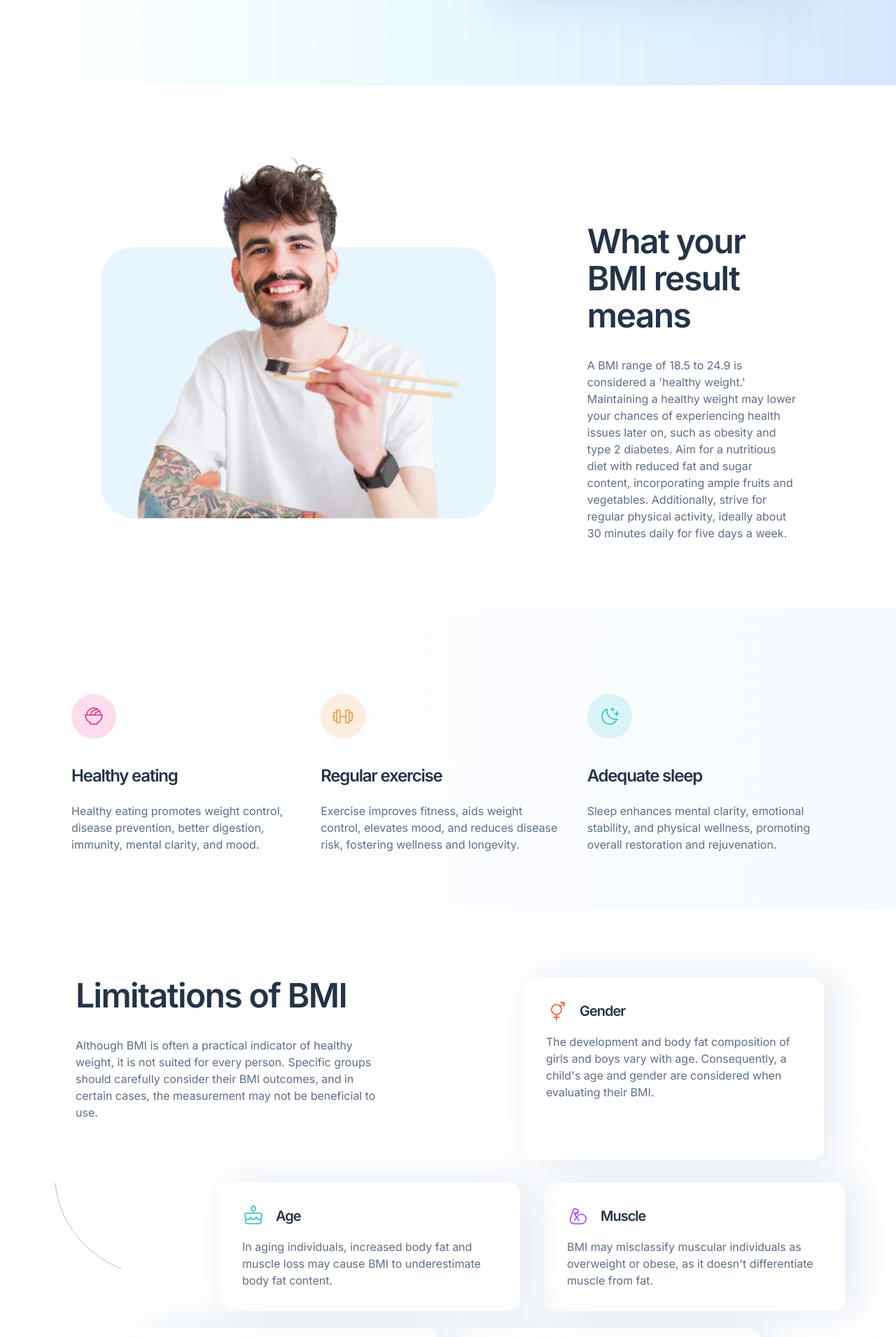
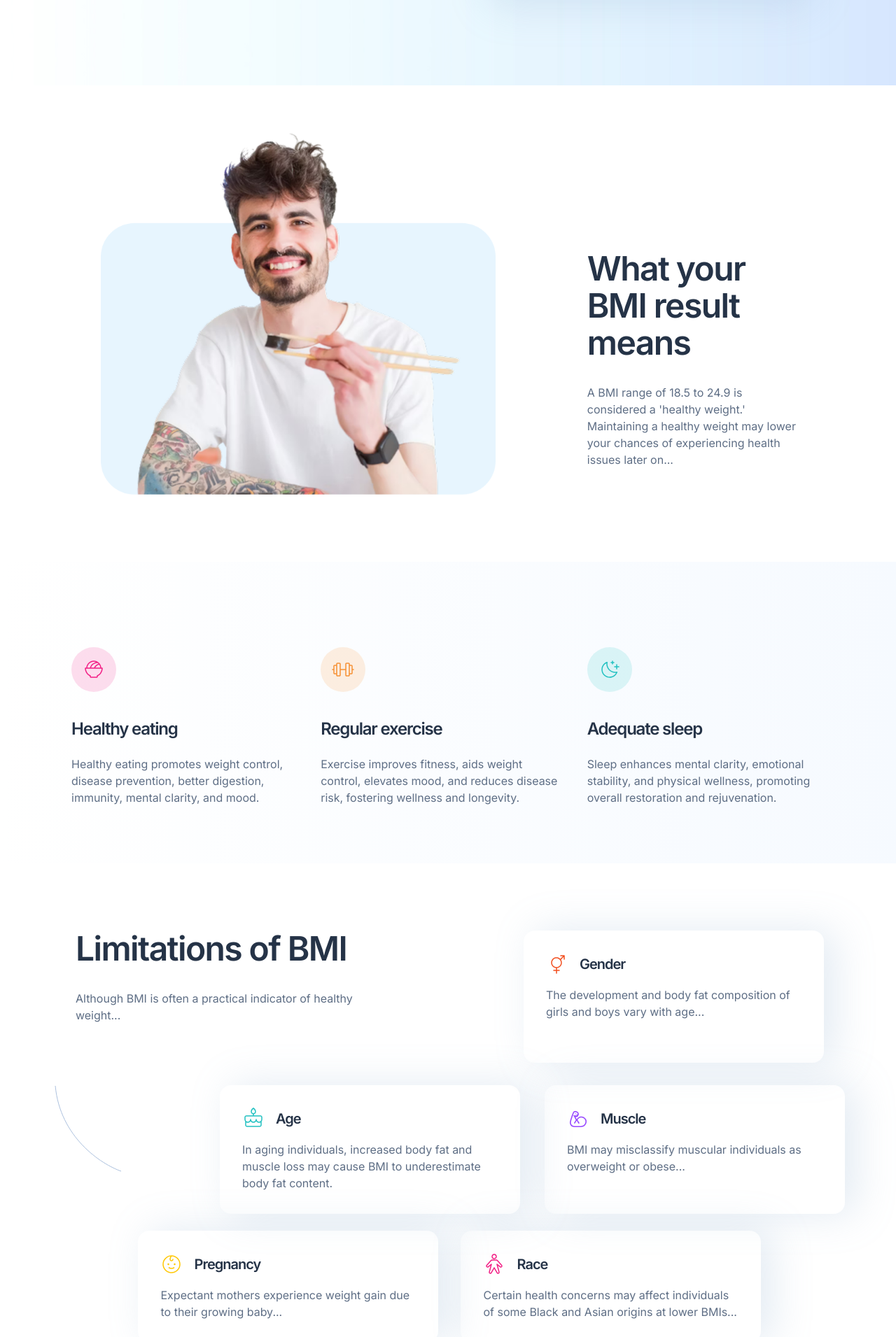
Before and after one commit to Idiru/bmi-calculator, a React (Vite) app: page / in a window 1280 px wide. Shown: the part 720-2631 px from the top of the page at 70% size. Built offline with nearby package versions, Linux system fonts and the light colour scheme.

Commit message:
Animations

```diff
--- a/package.json
+++ b/package.json
@@ -16,6 +16,7 @@
     "@mui/icons-material": "^6.4.5",
     "@mui/material": "^6.4.5",
     "@mui/styled-engine-sc": "^6.4.3",
+    "framer-motion": "^12.5.0",
     "react": "^19.0.0",
     "react-dom": "^19.0.0",
     "styled-components": "^6.1.15"
--- a/src/App.tsx
+++ b/src/App.tsx
@@ -1,136 +1,133 @@
-import './App.css'
-import Navbar from './components/Navbar'
-import Calculator from './components/Calculator'
-import Tips from "./components/Tips/Tips"
-import Limitation from "./components/Limitation/Limitation"
-
+import './App.css';
+import { motion } from "framer-motion";
+import Navbar from './components/Navbar';
+import Calculator from './components/Calculator';
+import Tips from "./components/Tips/Tips";
+import Limitation from "./components/Limitation/Limitation";
 
 function App() {
-
   const tips = [
-    {
-      img: "/pasta.svg",
-      alt: "food",
-      title: "Healthy eating",
-      text: "Healthy eating promotes weight control, disease prevention, better digestion, immunity, mental clarity, and mood."
-    },
-    {
-      img: "/sport.svg",
-      alt: "sport",
-      title: "Regular exercise",
-      text: "Exercise improves fitness, aids weight control, elevates mood, and reduces disease risk, fostering wellness and longevity."
-    },
-    {
-      img: "/sleep.svg",
-      alt: "sleep",
-      title: "Adequate sleep",
-      text: "Sleep enhances mental clarity, emotional stability, and physical wellness, promoting overall restoration and rejuvenation."
-    }
-  ]
+    { img: "/pasta.svg", alt: "food", title: "Healthy eating", text: "Healthy eating promotes weight control, disease prevention, better digestion, immunity, mental clarity, and mood." },
+    { img: "/sport.svg", alt: "sport", title: "Regular exercise", text: "Exercise improves fitness, aids weight control, elevates mood, and reduces disease risk, fostering wellness and longevity." },
+    { img: "/sleep.svg", alt: "sleep", title: "Adequate sleep", text: "Sleep enhances mental clarity, emotional stability, and physical wellness, promoting overall restoration and rejuvenation." }
+  ];
 
   const limitations = [
-    {
-      img: "/gender.svg",
-      alt: "gender",
-      title: "Gender",
-      text: "The development and body fat composition of girls and boys vary with age. Consequently, a child's age and gender are considered when evaluating their BMI."
-    },
-    {
-      img: "/cake.svg",
-      alt: "cake",
-      title: "Age",
-      text: "In aging individuals, increased body fat and muscle loss may cause BMI to underestimate body fat content."
-    },
-    {
-      img: "/muscle.svg",
-      alt: "muscle",
-      title: "Muscle",
-      text: "BMI may misclassify muscular individuals as overweight or obese, as it doesn't differentiate muscle from fat."
-    },
-    {
-      img: "/baby.svg",
-      alt: "baby",
-      title: "Pregnancy",
-      text: "Expectant mothers experience weight gain due to their growing baby. Maintaining a healthy pre-pregnancy BMI is advisable to minimise health risks for both mother and child."
-    },
-    {
-      img: "/human.svg",
-      alt: "human",
-      title: "Race",
-      text: "Certain health concerns may affect individuals of some Black and Asian origins at lower BMIs than others. To learn more, it is advised to discuss this with your GP or practice nurse."
-    },
-  ]
-
-  const [img, alt, title, text ] = limitations
+    { img: "/gender.svg", alt: "gender", title: "Gender", text: "The development and body fat composition of girls and boys vary with age. Consequently, a child's age and gender are considered when evaluating their BMI." },
+    { img: "/cake.svg", alt: "cake", title: "Age", text: "In aging individuals, increased body fat and muscle loss may cause BMI to underestimate body fat content." },
+    { img: "/muscle.svg", alt: "muscle", title: "Muscle", text: "BMI may misclassify muscular individuals as overweight or obese, as it doesn't differentiate muscle from fat." },
+    { img: "/baby.svg", alt: "baby", title: "Pregnancy", text: "Expectant mothers experience weight gain due to their growing baby. Maintaining a healthy pre-pregnancy BMI is advisable to minimise health risks for both mother and child." },
+    { img: "/human.svg", alt: "human", title: "Race", text: "Certain health concerns may affect individuals of some Black and Asian origins at lower BMIs than others. To learn more, it is advised to discuss this with your GP or practice nurse." },
+  ];
 
   return (
     <>
-      <div className='hero'>
+      <motion.div className='hero'
+        initial={{ opacity: 0 }}
+        animate={{ opacity: 1 }}
+        transition={{ duration: 1 }}
+        viewport={{ once: true }}
+      >
         <div className='container-bcg'>
-
           <Navbar />
           <div className='container-hero'>
             <div className='container-content'>
-              <h1>Body Mass
-                Index Calculator</h1>
-              <p>Better understand your weight in relation to your height using our body mass index (BM) calculator. While BMI is not the sole determinant of a healthy weight, it offers a valuable starting point to evaluate your overall health and well-being.</p>
+              <motion.h1 initial={{ opacity: 0, y: -20 }} animate={{ opacity: 1, y: 0 }} transition={{ duration: 0.8 }}>
+                Body Mass Index Calculator
+              </motion.h1>
+              <motion.p initial={{ opacity: 0, y: 20 }} animate={{ opacity: 1, y: 0 }} transition={{ duration: 1 }}>
+                Better understand your weight in relation to your height using our body mass index (BMI) calculator...
+              </motion.p>
             </div>
             <Calculator />
           </div>
         </div>
-
-      </div>
-      <div className='container-section-2'>
+      </motion.div>
+      <motion.div className='container-section-2'
+        initial={{ opacity: 0 }}
+        whileInView={{ opacity: 1 }}
+        transition={{ duration: 1 }}
+        viewport={{ once: true }}
+      >
         <div className='container-items'>
-          <img src="/sushi-man.png" alt="sushi" />
+          <motion.img
+            src="/sushi-man.png" alt="sushi"
+            initial={{ scale: 0.8, opacity: 0 }}
+            whileInView={{ scale: 1, opacity: 1 }}
+            transition={{ duration: 0.8 }}
+            viewport={{ once: true }}
+          />
           <div className='section-2-content'>
-            <h2>What your BMI result means</h2>
-            <p>A BMI range of 18.5 to 24.9 is considered a 'healthy weight.' Maintaining a healthy weight may lower your chances of experiencing health issues later on, such as obesity and type 2 diabetes. Aim for a nutritious diet with reduced fat and sugar content, incorporating ample fruits and vegetables. Additionally, strive for regular physical activity, ideally about 30 minutes daily for five days a week.</p>
+            <motion.h2
+              initial={{ opacity: 0, y: -20 }}
+              whileInView={{ opacity: 1, y: 0 }}
+              transition={{ duration: 0.8 }}
+              viewport={{ once: true }}
+            >
+              What your BMI result means
+            </motion.h2>
+            <p>A BMI range of 18.5 to 24.9 is considered a 'healthy weight.' Maintaining a healthy weight may lower your chances of experiencing health issues later on...</p>
           </div>
         </div>
-      </div>
-      <div className='container-section-3'>
-        {
-          tips.map((tip) => {
-            return <Tips img={tip.img} alt={tip.alt} title={tip.title} text={tip.text} />
-          })
-        }
-      </div>
-      <div className='container-section-4 mobile'>
-        <h2>Limitations of BMI</h2>
-        <p className='section-4-text'>Although BMI is often a practical indicator of healthy weight, it is not suited for every person. Specific groups should carefully consider their BMI outcomes, and in certain cases, the measurement may not be beneficial to use.</p>
+      </motion.div>
+
+      <motion.div className='container-section-3'
+        initial={{ opacity: 0, y: 20 }}
+        whileInView={{ opacity: 1, y: 0 }}
+        transition={{ duration: 0.8 }}
+        viewport={{ once: true }}
+      >
+        {tips.map((tip, index) => (
+          <motion.div key={index} initial={{ opacity: 0, scale: 0.8 }} whileInView={{ opacity: 1, scale: 1 }} transition={{ duration: 0.6, delay: index * 0.1 }} viewport={{ once: true }} >
+            <Tips img={tip.img} alt={tip.alt} title={tip.title} text={tip.text} />
+          </motion.div>
+        ))}
+      </motion.div>
+      <motion.div className='container-section-4 mobile' initial={{ opacity: 0 }} whileInView={{ opacity: 1 }} transition={{ duration: 1 }} viewport={{ once: true }} >
+        <motion.h2 initial={{ opacity: 0, y: -20 }} whileInView={{ opacity: 1, y: 0 }} transition={{ duration: 0.8 }} viewport={{ once: true }} >
+          Limitations of BMI
+        </motion.h2>
+        <motion.p className='section-4-text' initial={{ opacity: 0, y: 20 }} whileInView={{ opacity: 1, y: 0 }} transition={{ duration: 1 }} viewport={{ once: true }} >
+          Although BMI is often a practical indicator of healthy weight...
+        </motion.p>
         <div className='container-limitations'>
-          {
-            limitations.map((limitation) => {
-              return <Limitation img={limitation.img} alt={limitation.alt} title={limitation.title} text={limitation.text} />
-            })
-          }
+          {limitations.map((limitation, index) => (
+            <motion.div key={index} initial={{ opacity: 0, y: 30 }} whileInView={{ opacity: 1, y: 0 }} transition={{ duration: 0.8, delay: index * 0.1 }} whileHover={{ scale: 1.05 }} viewport={{ once: true }} >
+              <Limitation img={limitation.img} alt={limitation.alt} title={limitation.title} text={limitation.text} />
+            </motion.div>
+          ))}
         </div>
-      </div>
-      <div className='container-section-4 desktop'>
+      </motion.div>
+
+      {/* DESKTOP Limitations */}
+      <motion.div className='container-section-4 desktop' initial={{ opacity: 0 }} whileInView={{ opacity: 1 }} transition={{ duration: 1 }} viewport={{ once: true }} >
         <div className='container-section-4-first-line'>
           <div className='container-section-4-first-text'>
-            <h2>Limitations of BMI</h2>
-            <p className='section-4-text'>Although BMI is often a practical indicator of healthy weight, it is not suited for every person. Specific groups should carefully consider their BMI outcomes, and in certain cases, the measurement may not be beneficial to use.</p>
+            <motion.h2 initial={{ opacity: 0, y: -20 }} whileInView={{ opacity: 1, y: 0 }} transition={{ duration: 0.8 }} viewport={{ once: true }} >
+              Limitations of BMI
+            </motion.h2>
+            <motion.p className='section-4-text' initial={{ opacity: 0, y: 20 }} whileInView={{ opacity: 1, y: 0 }} transition={{ duration: 1 }} viewport={{ once: true }} >
+              Although BMI is often a practical indicator of healthy weight...
+            </motion.p>
           </div>
-          <Limitation img="../public/gender.svg" alt="gender" title="Gender" text="The development and body fat composition of girls and boys vary with age. Consequently, a child's age and gender are considered when evaluating their BMI." />
+          <Limitation img="/gender.svg" alt="gender" title="Gender" text="The development and body fat composition of girls and boys vary with age..." />
         </div>
         <div className='container-section-4-second-line'>
           <svg xmlns="http://www.w3.org/2000/svg" width="96" height="124" viewBox="0 0 96 124" fill="none">
             <path d="M95 123C66.4925 112.986 7.78188 74.5665 1 1" stroke="#ACC1DE" />
           </svg>
           <div className='container-section-4-second-line-blocks'>
-            <Limitation img="../public/cake.svg" alt="cake" title="Age" text="In aging individuals, increased body fat and muscle loss may cause BMI to underestimate body fat content." />
-            <Limitation img="../public/muscle.svg" alt="muscle" title="Muscle" text="BMI may misclassify muscular individuals as overweight or obese, as it doesn't differentiate muscle from fat." />
+            <Limitation img="/cake.svg" alt="cake" title="Age" text="In aging individuals, increased body fat and muscle loss may cause BMI to underestimate body fat content." />
+            <Limitation img="/muscle.svg" alt="muscle" title="Muscle" text="BMI may misclassify muscular individuals as overweight or obese..." />
           </div>
         </div>
         <div className='container-section-4-third-line'>
-          <Limitation  img="../public/baby.svg" alt="baby" title="Pregnancy" text="Expectant mothers experience weight gain due to their growing baby. Maintaining a healthy pre-pregnancy BMI is advisable to minimise health risks for both mother and child." />
-          <Limitation  img="../public/human.svg" alt="human" title="Race" text="Certain health concerns may affect individuals of some Black and Asian origins at lower BMIs than others. To learn more, it is advised to discuss this with your GP or practice nurse." />
+          <Limitation img="/baby.svg" alt="baby" title="Pregnancy" text="Expectant mothers experience weight gain due to their growing baby..." />
+          <Limitation img="/human.svg" alt="human" title="Race" text="Certain health concerns may affect individuals of some Black and Asian origins at lower BMIs..." />
         </div>
-      </div>
+      </motion.div>
     </>
-  )
+  );
 }
 
-export default App
+export default App;
--- a/src/components/Limitation/Limitation.tsx
+++ b/src/components/Limitation/Limitation.tsx
@@ -1,3 +1,4 @@
+import { motion } from "framer-motion";
 import "./limitation.css";
 
 interface LimitationProps {
@@ -7,14 +8,28 @@ interface LimitationProps {
   text: string;
 }
 
-export default function Limitation({img, alt, title, text}: LimitationProps) {
+export default function Limitation({ img, alt, title, text }: LimitationProps) {
   return (
-    <div className="limitation-container">
+    <motion.div
+      className="limitation-container"
+      initial={{ opacity: 0, y: 20 }}
+      whileInView={{ opacity: 1, y: 0 }}
+      transition={{ duration: 0.6, ease: "easeOut" }}
+      viewport={{ once: true }}
+      whileHover={{ scale: 1.05 }}
+    >
       <div className="title-container">
-        <img src={img} alt={alt} />
+        <motion.img
+          src={img}
+          alt={alt}
+          initial={{ opacity: 0 }}
+          animate={{ opacity: 1 }}
+          transition={{ duration: 1 }}
+          viewport={{ once: true }}
+        />
         <span className="limitation-title">{title}</span>
       </div>
       <p>{text}</p>
-    </div>
+    </motion.div>
   );
 }
```
Also changed, not shown: 1 other file (tests, documents, lock files or other folders).
